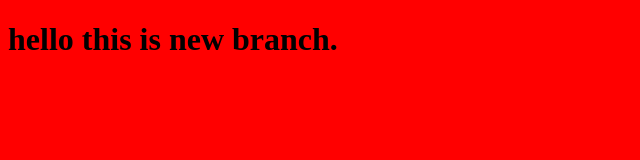
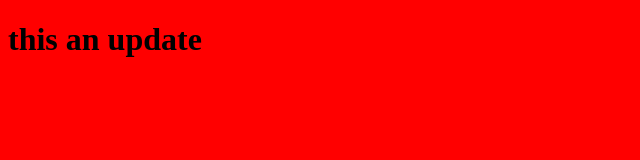
Before and after one commit to Muhammad-Wagdy/assignment-7, a plain HTML site: page index.html in a window 1280 px wide. Shown: the whole page, without its empty margins (0-640 px from the left). Drawn offline with Linux system fonts and the light colour scheme.

Commit message:
edit the html file

```diff
--- a/index.html
+++ b/index.html
@@ -7,7 +7,7 @@
   <link rel="stylesheet" href="style.css">
 </head>
 <body>
-  <h1>hello this is new branch. </h1>
+  <h1>this an update</h1>
   <script src="main.js"></script>
 </body>
 </html>
```
